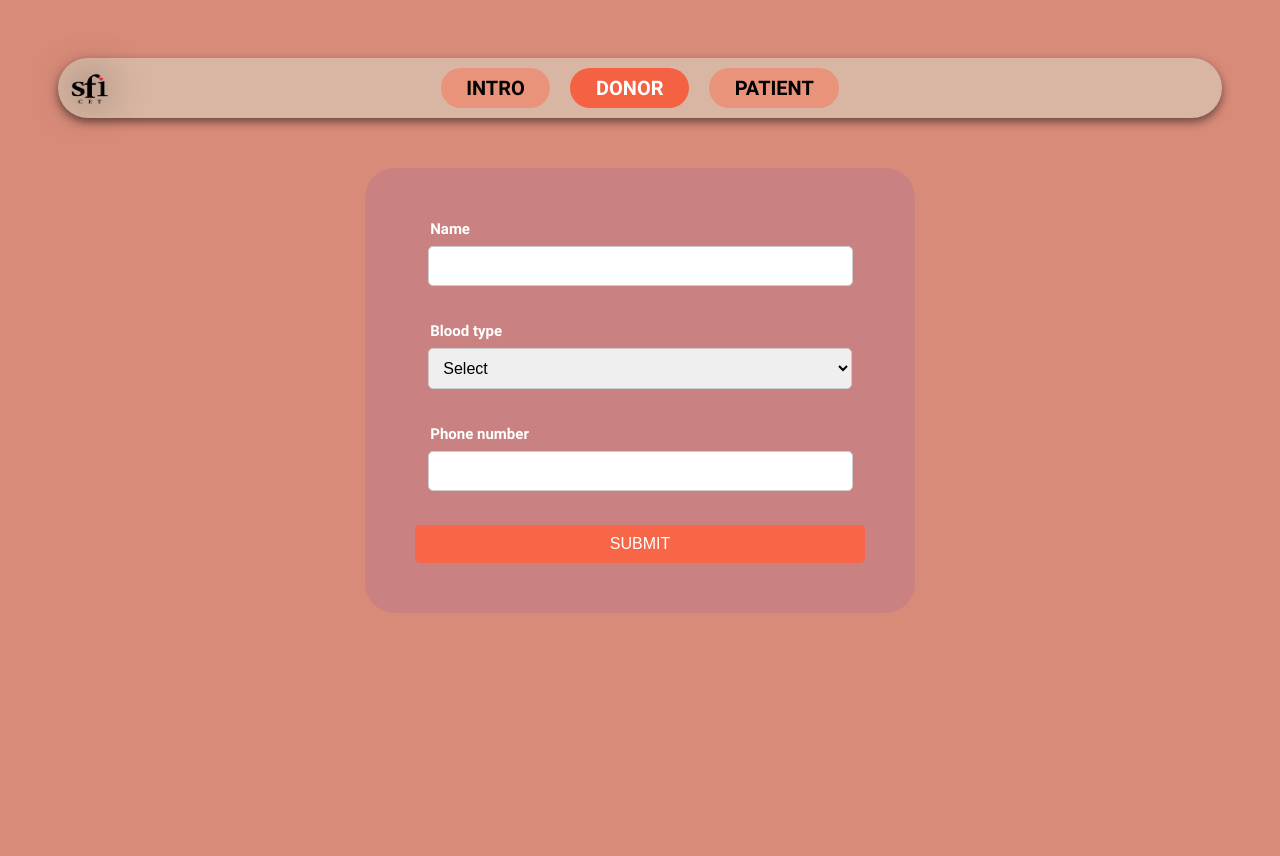
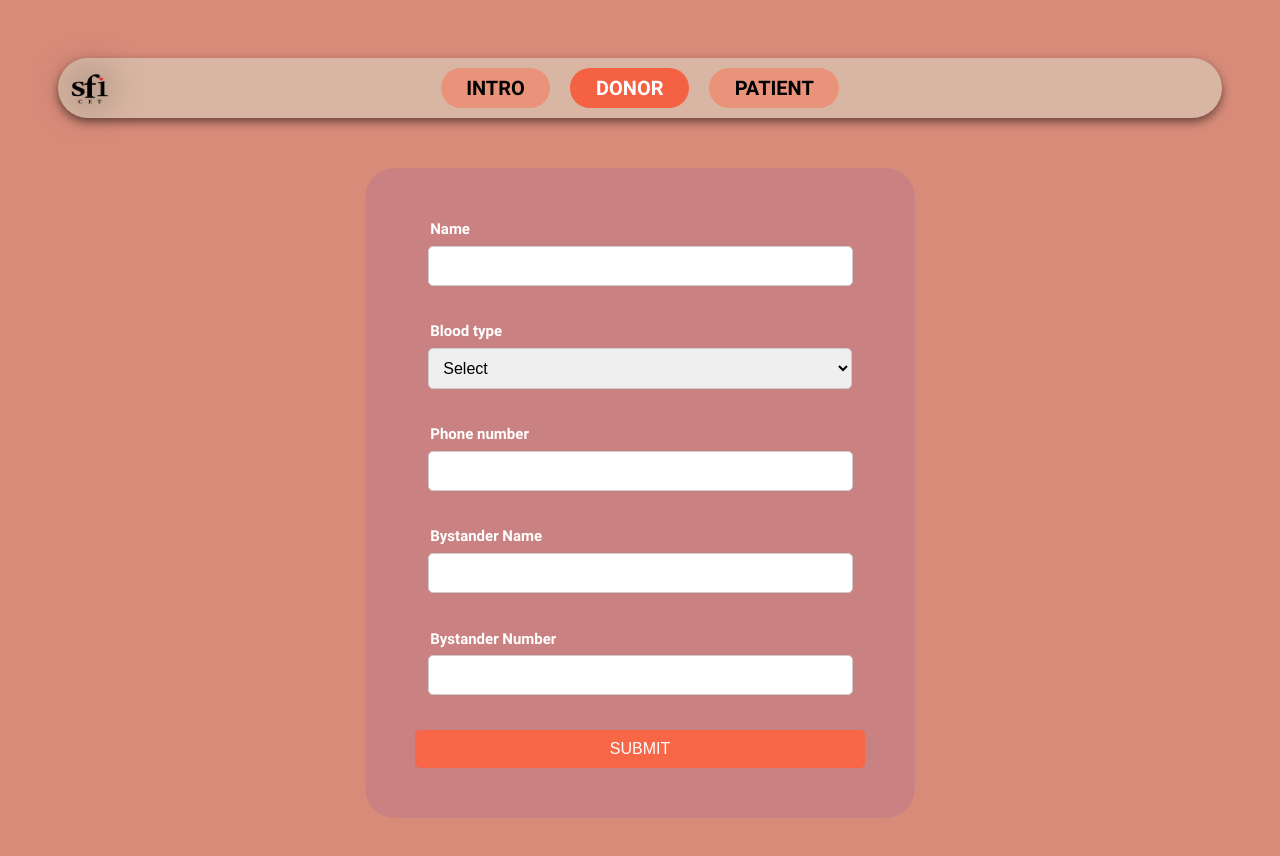
Before and after one commit to naevdd/bloodcellclient, a React (Create React App) app: page / in a window 1280 px wide. Both pictures are taken after a click on the button "DONOR". Shown: the top 856 px of the page. Before the commit the page ends 800 px from the top, so only its background shows below. Built offline with nearby package versions, Linux system fonts and the light colour scheme.

Commit message:
added bystander info

```diff
--- a/src/components/Form.js
+++ b/src/components/Form.js
@@ -7,6 +7,8 @@ const Form = ({ formType }) => {
     bloodType: '',
     phone: '',
     units: formType === 'patient' ? '' : null,
+    bystander: formType === 'donor' ? '' : null,
+    bystanderphone: formType === 'donor' ? '' : null,
   });
 
   const handleChange = (e) => {
@@ -88,6 +90,32 @@ const Form = ({ formType }) => {
           />
         </fieldset>
 
+        {formType ==='donor' && (
+          <fieldset className="form-field">
+          <legend>Bystander Name</legend>
+          <input
+            type="text"
+            name="name"
+            value={formData.bystander}
+            onChange={handleChange}
+            required
+          />
+        </fieldset>
+        )}
+
+        {formType === 'donor' && (
+          <fieldset className="form-field">
+          <legend>Bystander Number</legend>
+          <input
+            type="tel"
+            name="phone"
+            value={formData.bystanderphone}
+            onChange={handleChange}
+            required
+          />
+        </fieldset>
+        )}
+
         <button type="submit" className="submit-button">SUBMIT</button>
       </form>
     </div>
```
